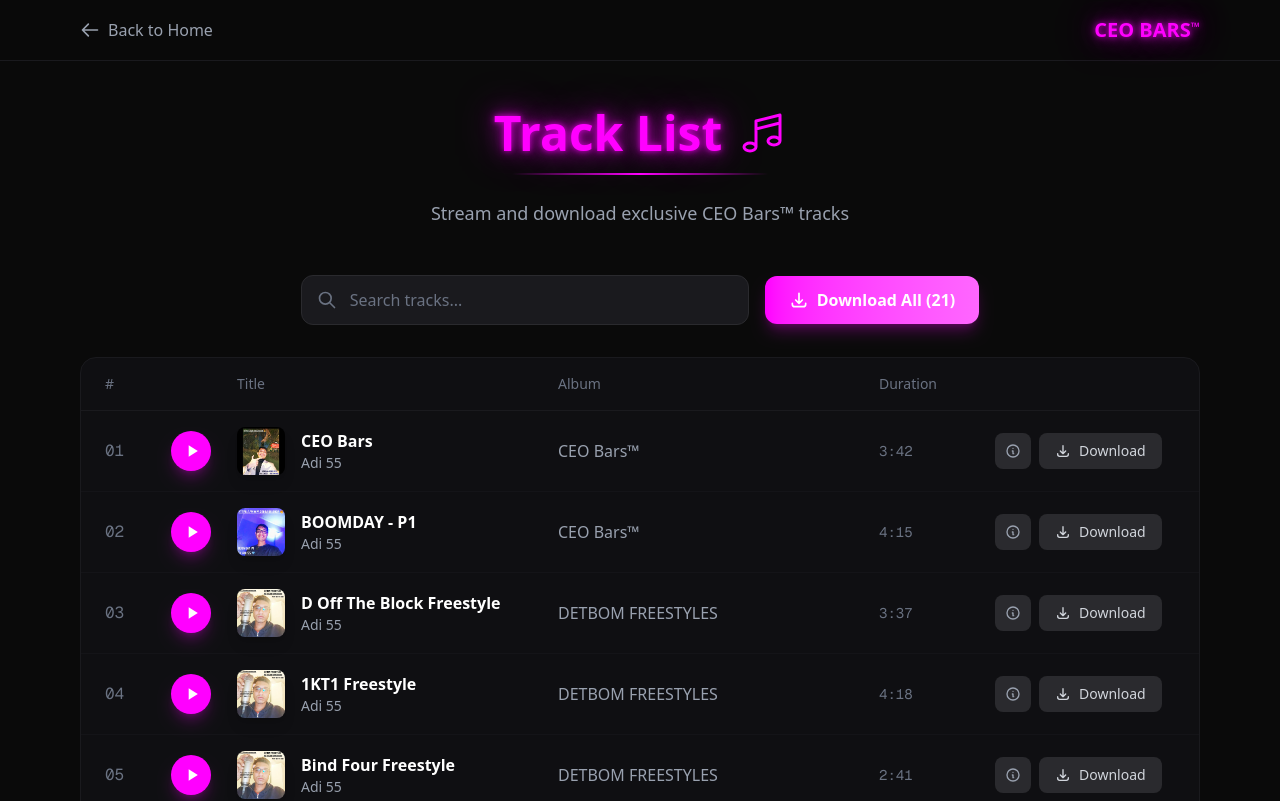
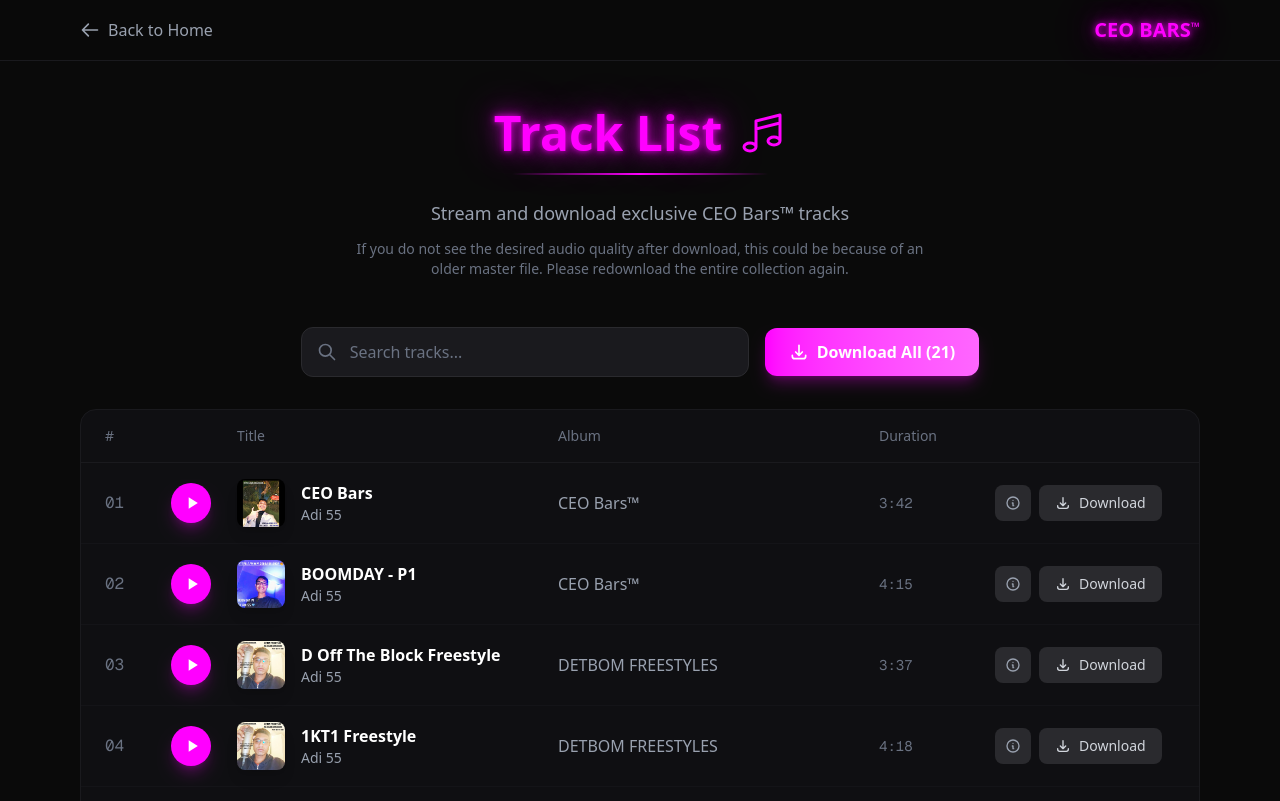
Before and after one commit to AdityaPatange1/ceobars.shop, a Next.js app: page /tracks in a window 1280 px wide. Shown: the top 801 px of the page. Built offline with nearby package versions, Linux system fonts and the light colour scheme.

Commit message:
feat: add audio quality redownload note on tracks page
🤖 Generated with [Claude Code](https://claude.com/claude-code)

Co-Authored-By: Claude Opus 4.5 <noreply@anthropic.com>

```diff
--- a/src/app/tracks/page.tsx
+++ b/src/app/tracks/page.tsx
@@ -468,6 +468,9 @@ export default function TracksPage() {
           <p className="mt-6 text-gray-400 text-lg">
             Stream and download exclusive CEO Bars™ tracks
           </p>
+          <p className="mt-3 text-gray-500 text-sm max-w-xl mx-auto">
+            If you do not see the desired audio quality after download, this could be because of an older master file. Please redownload the entire collection again.
+          </p>
         </div>
 
         {/* Search & Download All */}
```
